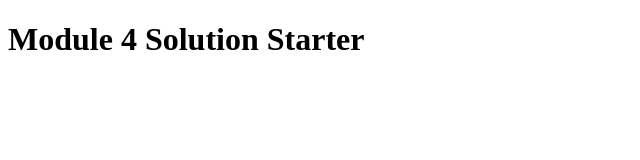
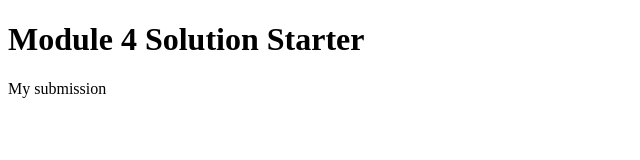
Before and after one commit to DaniloArrigoni/coursera-test, a plain HTML site: page fourth-module-submission/index.html in a window 1280 px wide. Shown: the whole page, without its empty margins (0-640 px from the left). Drawn offline with Linux system fonts and the light colour scheme.

Commit message:
second commit

```diff
--- a/fourth-module-submission/index.html
+++ b/fourth-module-submission/index.html
@@ -9,5 +9,6 @@
 </head>
 <body>
   <h1>Module 4 Solution Starter</h1>
+  <p>My submission</p>
 </body>
 </html>
```
Also changed, not shown: fourth-module-submission/SpeakGoodBye.js (+0 -21 lines).
